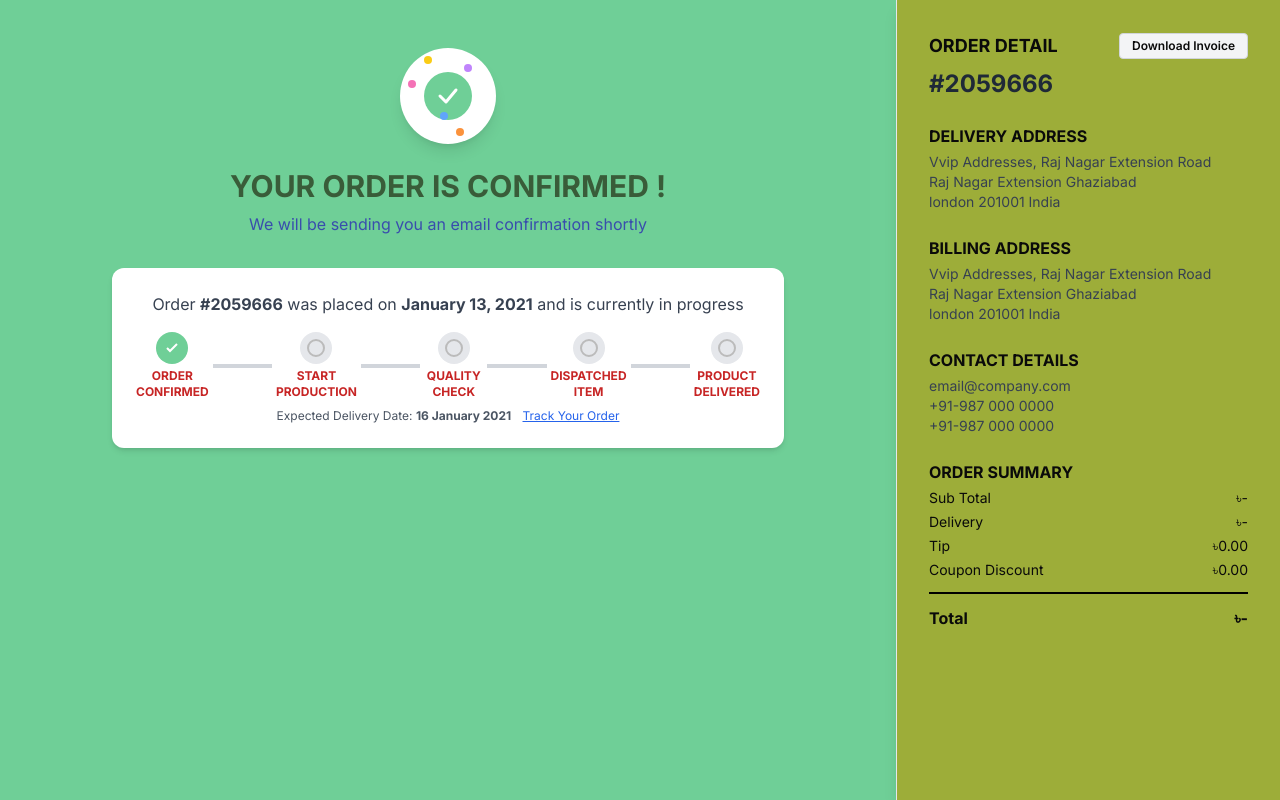
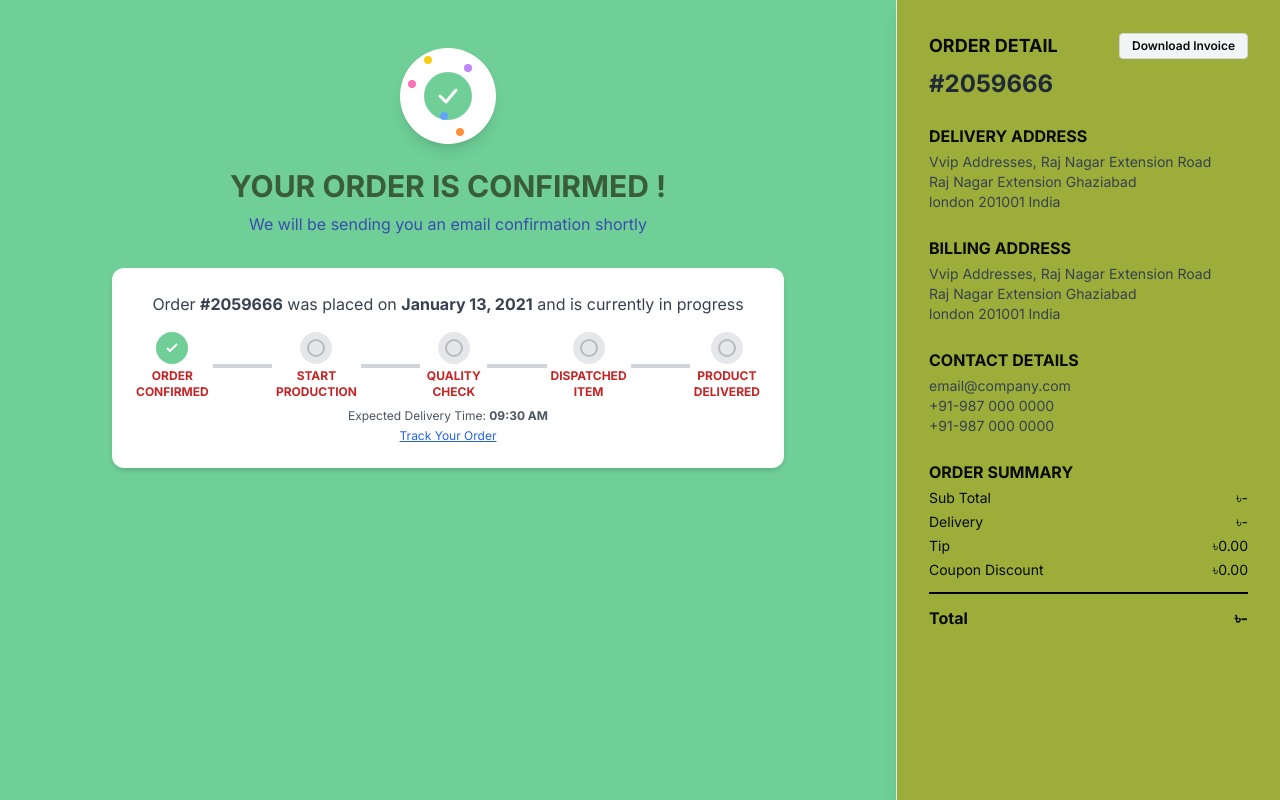
Before and after one commit to uzicodes/Culinary-Canvas, a Next.js app: page /payment/success in a window 1280 px wide. Built offline with nearby package versions, Linux system fonts and the light colour scheme.

Commit message:
Update expected delivery information format (day to time )on success page

```diff
--- a/src/app/payment/success/page.tsx
+++ b/src/app/payment/success/page.tsx
@@ -71,7 +71,11 @@ export default function SuccessPage() {
               <span className="text-xs font-bold text-[#c72525] text-center block">PRODUCT DELIVERED</span>
             </div>
           </div>
-          <div className="text-xs text-gray-600 text-center mt-2">Expected Delivery Date: <span className="font-bold">16 January 2021</span> <a href="#" className="text-blue-600 underline ml-2">Track Your Order</a></div>
+          <div className="text-xs text-gray-600 text-center mt-2">
+            Expected Delivery Time: <span className="font-bold"> 09:30 AM </span>
+            <br />
+            <a href="#" className="text-blue-600 underline mt-1 inline-block">Track Your Order</a>
+          </div>
         </div>
       </div>
       {/* Sidebar */}
```
